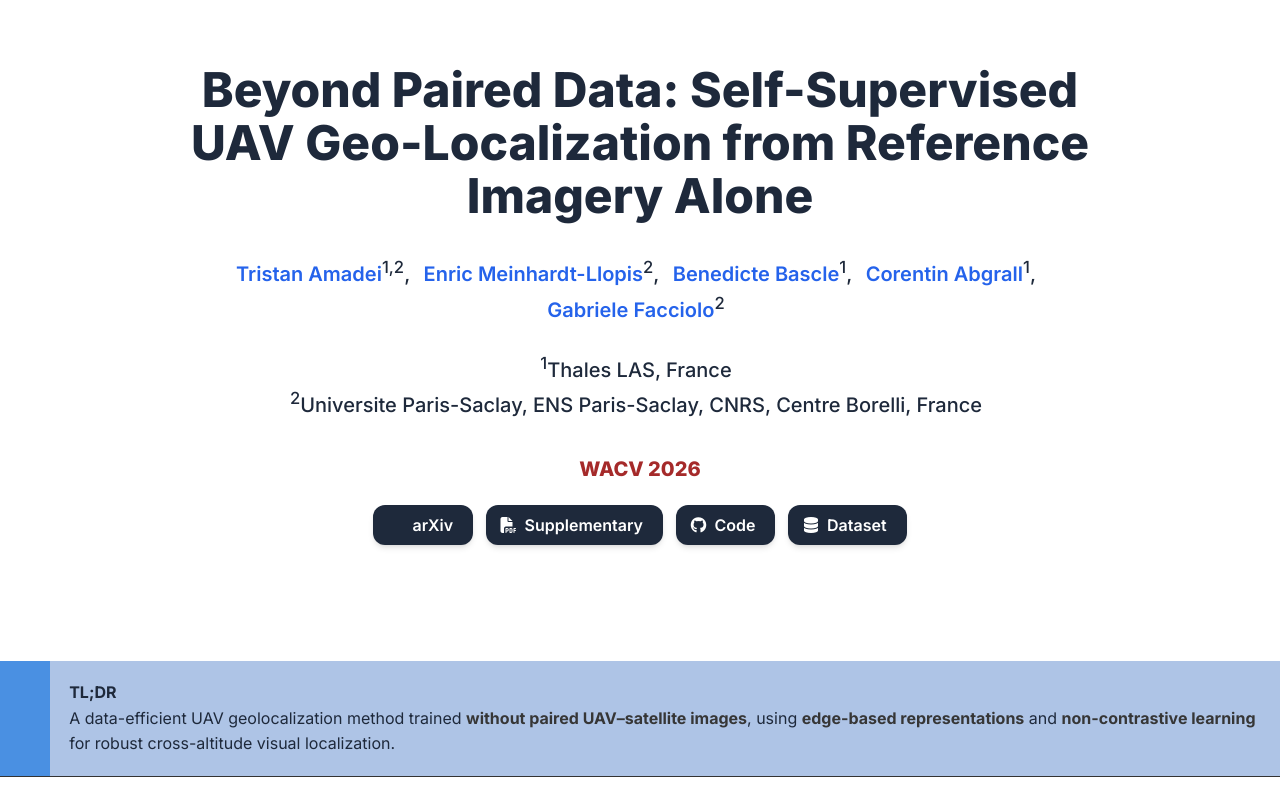
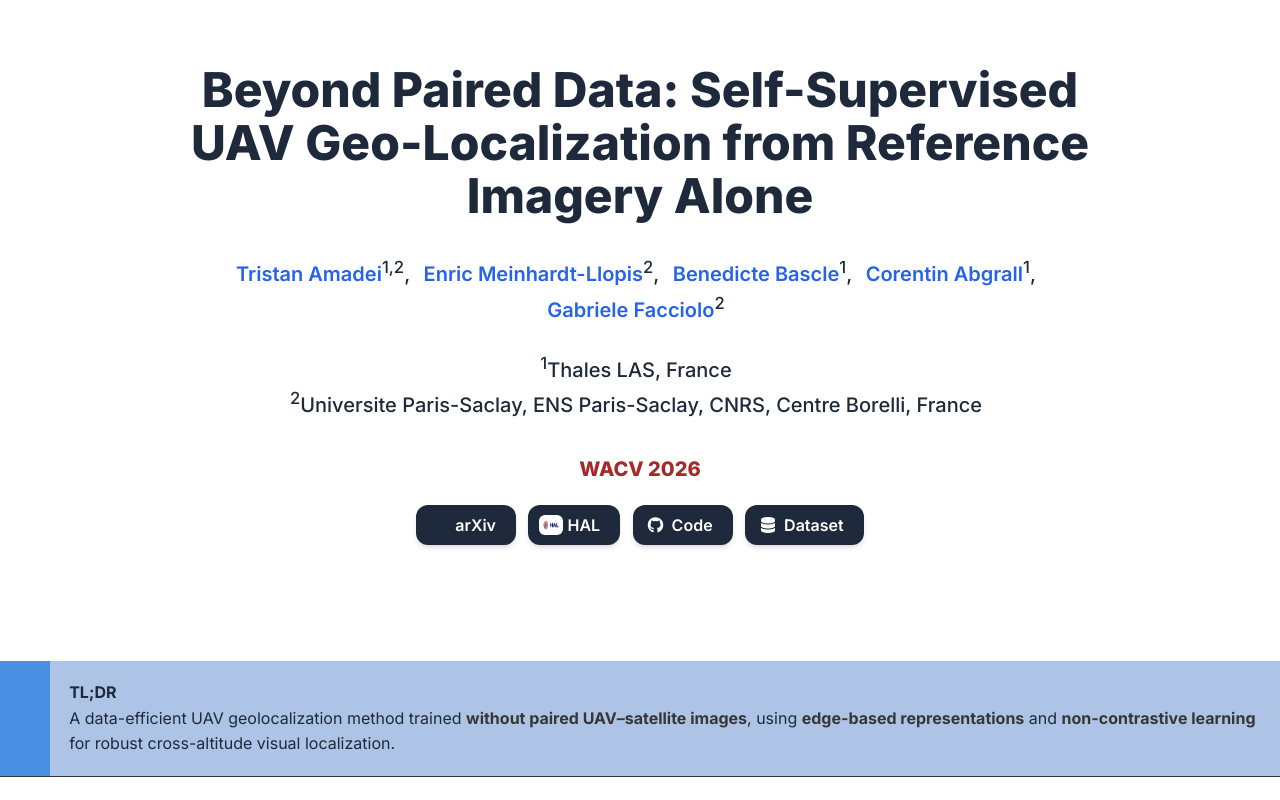
Before and after one commit to Tristan-Amadei/caevl, a plain HTML site: page index.html in a window 1280 px wide. Shown: the top 800 px of the page. Drawn offline with nearby package versions, Linux system fonts and the light colour scheme; some icons are missing.

Commit message:
adding link to hal paper

```diff
--- a/index.html
+++ b/index.html
@@ -257,7 +257,7 @@
                   </a>
                 </span>
 
-                    <!-- TODO: Add your supplementary material PDF or remove this section -->
+                    <!-- TODO: Add your supplementary material PDF or remove this section - ->
                     <span class="link-block">
                       <a href="static/pdfs/supplementary_material.pdf" target="_blank"
                       class="external-link button is-normal is-rounded is-dark">
@@ -267,6 +267,17 @@
                       <span>Supplementary</span>
                     </a>
                   </span>
+                -->
+
+                    <span class="link-block">
+                      <a href="https://hal.science/hal-05385950" target="_blank"
+                        class="external-link button is-normal is-rounded is-dark">
+                        <span class="icon">
+                          <img src="static/images/hal_logo.png" alt="HAL" class="hal-icon-bg">
+                        </span>
+                        <span>HAL</span>
+                      </a>
+                    </span>
 
                   <!-- TODO: Replace with your GitHub repository URL -->
                   <span class="link-block">
--- a/static/css/index.css
+++ b/static/css/index.css
@@ -748,3 +748,10 @@ a:focus {
     box-shadow: none !important;
   }
 }
+
+.hal-icon-bg {
+  height: 1.2em;
+  padding: 2px;
+  background: rgb(255, 255, 255);
+  border-radius: 6px;
+}
```
Also changed, not shown: static/images/hal_logo.png (added).
